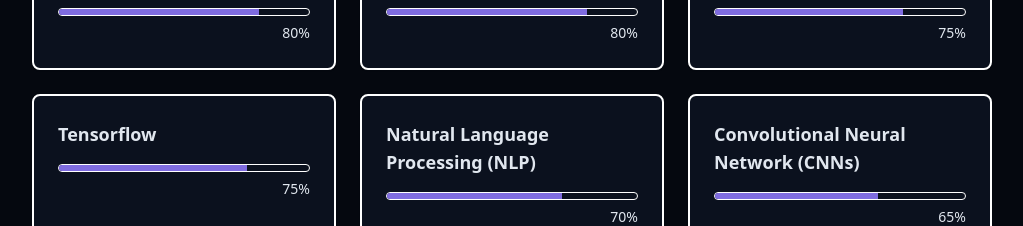
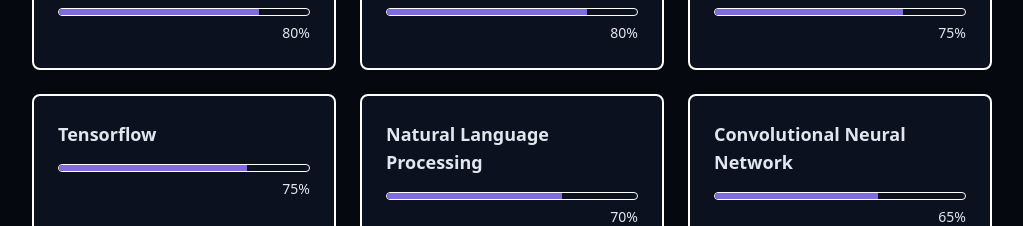
Before and after one commit to Kirtirajsinh08/portfolio_website, a React (Vite) app: page / in a window 1280 px wide. Shown: the part 3940-4166 px from the top of the page, without its empty margins (128-1151 px from the left). Built offline with nearby package versions, Linux system fonts and the light colour scheme.

Commit message:
Removal of short form in skills

```diff
--- a/src/components/Skills.jsx
+++ b/src/components/Skills.jsx
@@ -24,8 +24,8 @@
     { name: "Numpy", level: 80, category: "Data Science and Analytics" },
     { name: "Scikit-Learn", level: 75, category: "Data Science and Analytics" },
     { name: "Tensorflow", level: 75, category: "Data Science and Analytics" },
-    { name: "Natural Language Processing (NLP)", level: 70, category: "Data Science and Analytics" },
-    { name: "Convolutional Neural Network (CNNs)", level: 65, category: "Data Science and Analytics" },
+    { name: "Natural Language Processing", level: 70, category: "Data Science and Analytics" },
+    { name: "Convolutional Neural Network", level: 65, category: "Data Science and Analytics" },
     { name: "Computer Vision", level: 65, category: "Data Science and Analytics" },
     { name: "Matplotlib", level: 90, category: "Data Science and Analytics" },
     { name: "Seaborn", level: 90, category: "Data Science and Analytics" },
```
